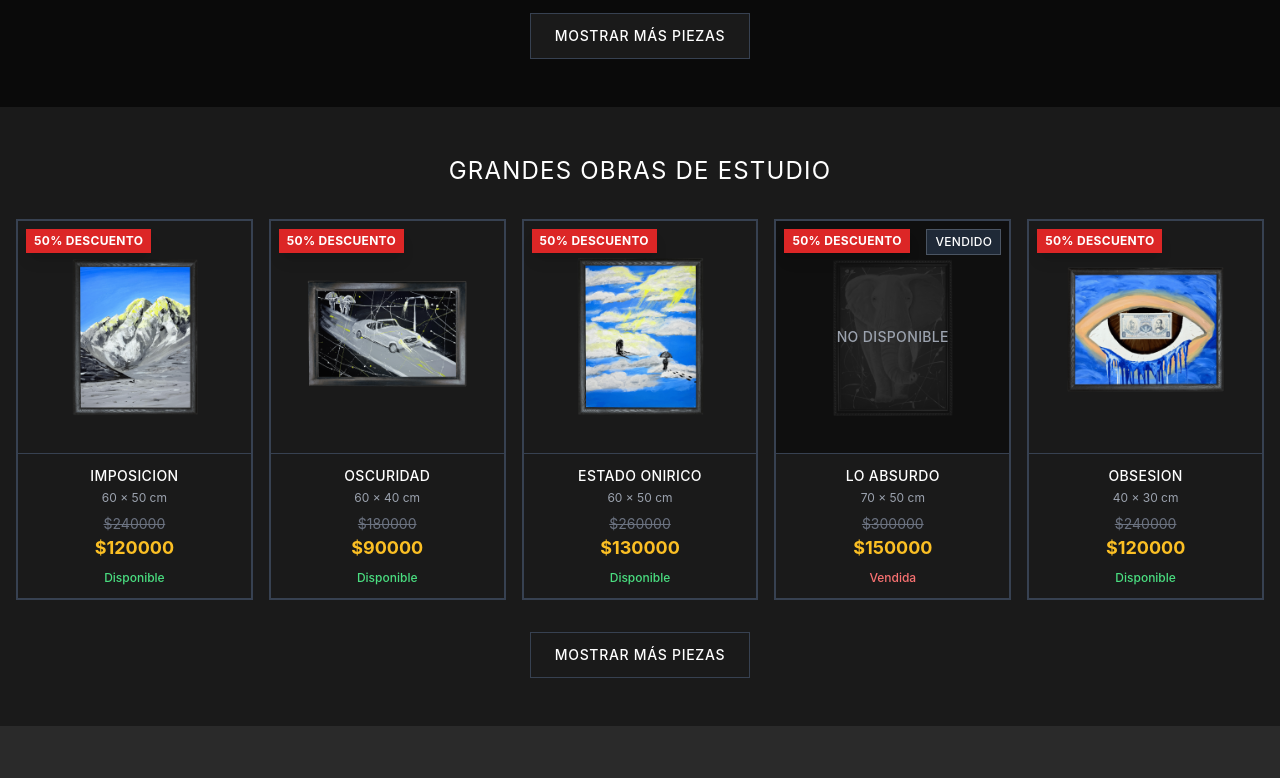
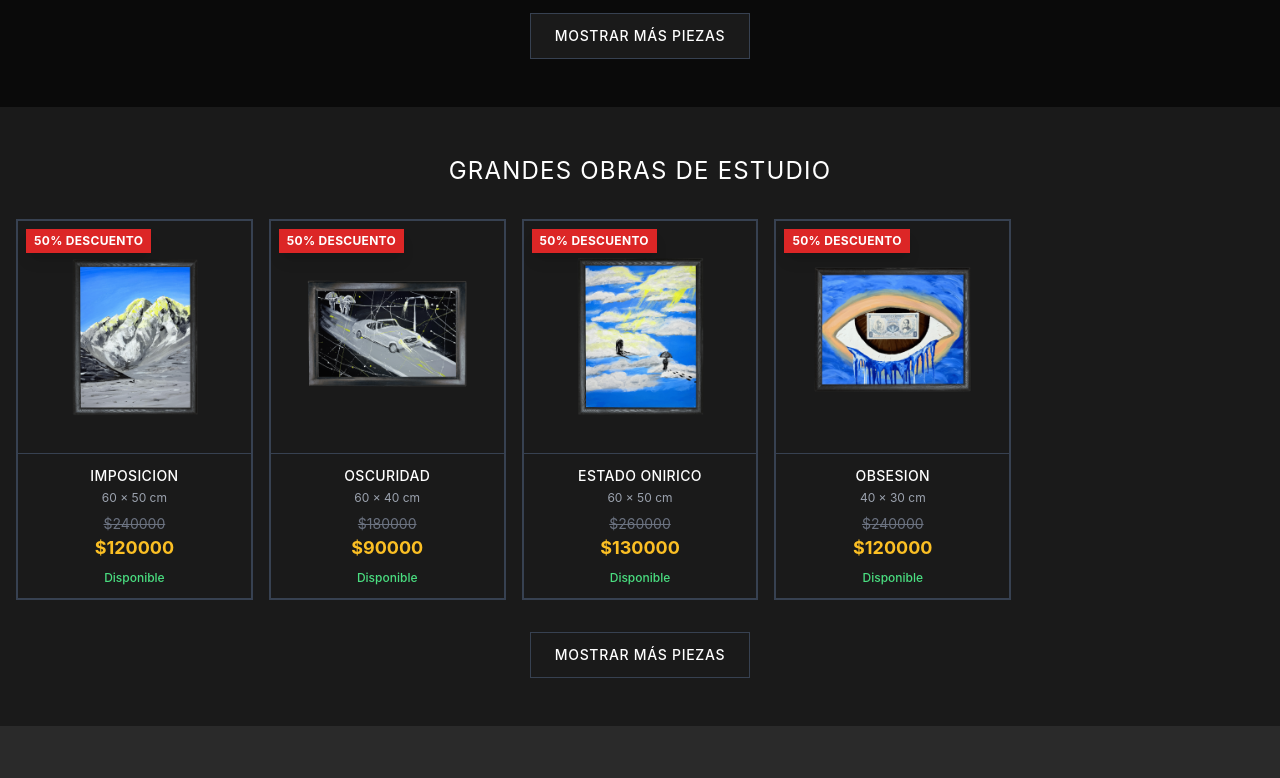
Before and after one commit to kevcard007/Jhony-Casierra, a Next.js app: page /buy in a window 1280 px wide. Shown: the part 1069-1847 px from the top of the page. Built offline with nearby package versions, Linux system fonts and the light colour scheme; a web font is replaced by a local one.

Commit message:
fix: correcciones finales cliente

```diff
--- a/src/app/collections/page.tsx
+++ b/src/app/collections/page.tsx
@@ -251,7 +251,7 @@ export default function CollectionsPage() {
             {/* City Collections */}
             <div className="mt-12">
               <h2 className="uppercase text-center font-serif text-xl md:text-2xl tracking-wider mb-8 text-white">
-                Colecciones de Ciudades
+                colecciones
               </h2>
               <div className="grid grid-cols-1 sm:grid-cols-2 md:grid-cols-4 gap-6">
                 {collections.map((collection) => (
--- a/src/data/artwork.ts
+++ b/src/data/artwork.ts
@@ -48,9 +48,9 @@ export const featuredArtwork: Artwork[] = [
     id: "fa2",
     title: "ENTROPIA",
     image: "/images/artwork2.png",
-    price: "$150000",
-    originalPrice: "$300000",
-    discountedPrice: "$150000",
+    price: "$100000",
+    originalPrice: "$200000",
+    discountedPrice: "$100000",
     discountPercentage: 50,
     hasDiscount: true,
     size: "60 × 40 cm",
@@ -64,9 +64,9 @@ export const featuredArtwork: Artwork[] = [
     id: "fa3",
     title: "SOLEDAD",
     image: "/images/artwork3.png",
-    price: "$150000",
-    originalPrice: "$300000",
-    discountedPrice: "$150000",
+    price: "$80000",
+    originalPrice: "$160000",
+    discountedPrice: "$80000",
     discountPercentage: 50,
     hasDiscount: true,
     size: "30 × 20 cm",
@@ -177,22 +177,7 @@ export const studioWorks: Artwork[] = [
     quantity: 1,
     maxQuantity: 1,
   },
-  {
-    id: "sw4",
-    title: "LO ABSURDO",
-    image: "/images/artwork8.png",
-    price: "$150000", // 50% descuento
-    originalPrice: "$300000",
-    discountedPrice: "$150000",
-    discountPercentage: 50,
-    hasDiscount: true,
-    size: "70 × 50 cm",
-    type: "Original Art",
-    slug: "lo-absurdo",
-    status: "sold",
-    quantity: 0,
-    maxQuantity: 1,
-  },
+
   {
     id: "sw5",
     title: "OBSESION",
```
